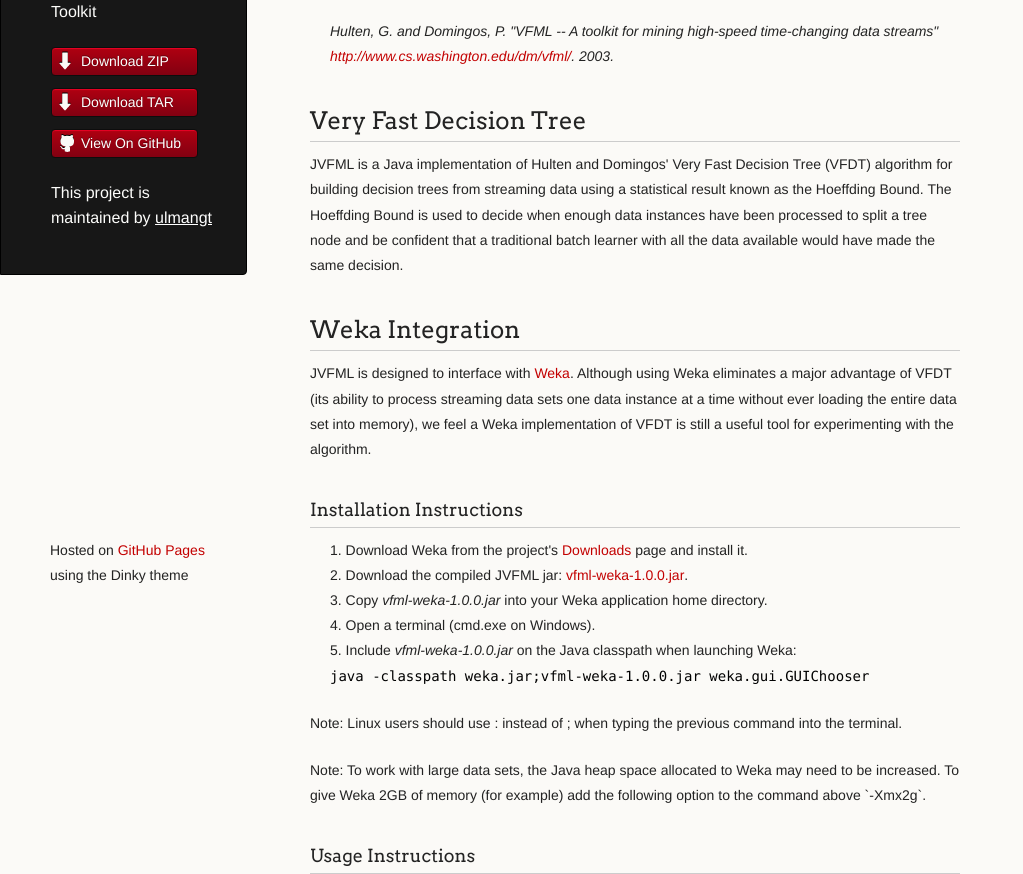
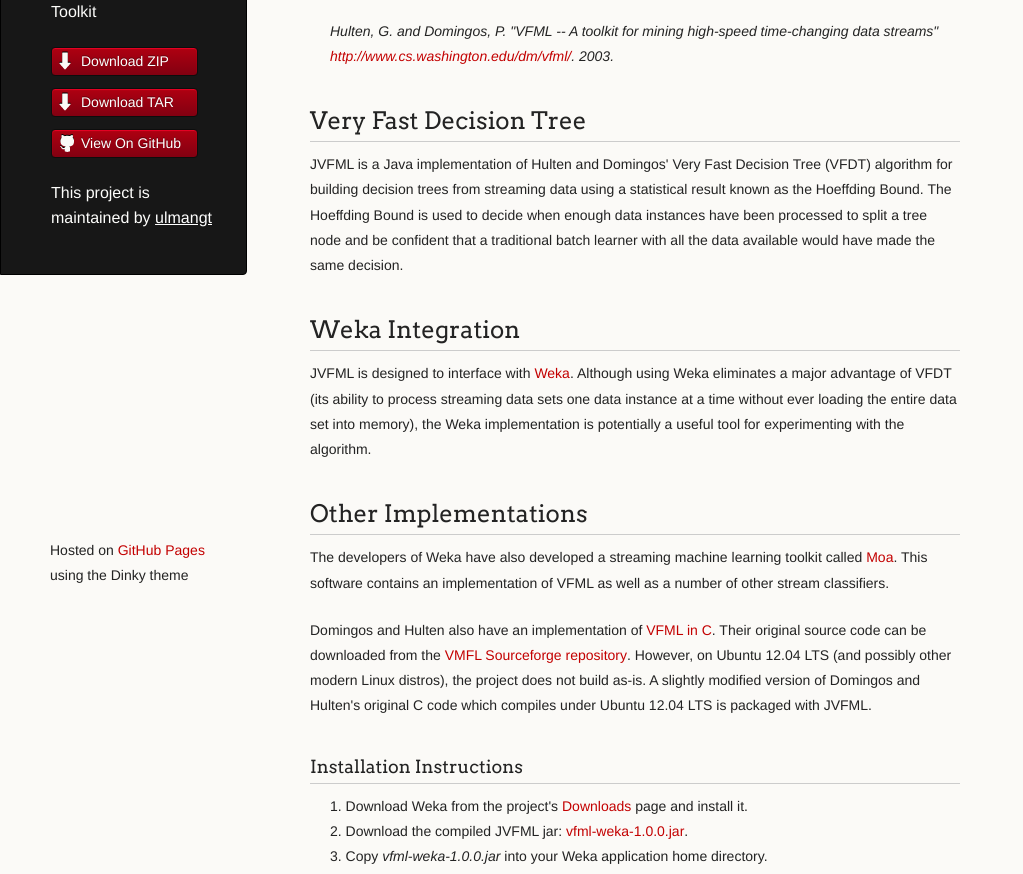
Before and after one commit to ulmangt/vfml, a plain HTML site: page index.html in a window 1280 px wide. Shown: the part 180-1054 px from the top of the page, without its empty margins (0-1023 px from the left). Drawn offline with Linux system fonts and the light colour scheme.

```diff
--- a/index.html
+++ b/index.html
@@ -44,7 +44,13 @@
 
 <h2>Weka Integration</h2>
 
-<p>JVFML is designed to interface with <a href="http://www.cs.waikato.ac.nz/ml/weka/">Weka</a>. Although using Weka eliminates a major advantage of VFDT (its ability to process streaming data sets one data instance at a time without ever loading the entire data set into memory), we feel a Weka implementation of VFDT is still a useful tool for experimenting with the algorithm.</p>
+<p>JVFML is designed to interface with <a href="http://www.cs.waikato.ac.nz/ml/weka/">Weka</a>. Although using Weka eliminates a major advantage of VFDT (its ability to process streaming data sets one data instance at a time without ever loading the entire data set into memory), the Weka implementation is potentially a useful tool for experimenting with the algorithm.</p>
+
+<h2>Other Implementations</h2>
+
+<p>The developers of Weka have also developed a streaming machine learning toolkit called <a href="http://moa.cs.waikato.ac.nz/">Moa</a>. This software contains an implementation of VFML as well as a number of other stream classifiers.</p>
+
+<p>Domingos and Hulten also have an implementation of <a href="http://www.cs.washington.edu/dm/vfml/">VFML in C</a>. Their original source code can be downloaded from the <a href="http://sourceforge.net/projects/vfml/">VMFL Sourceforge repository</a>. However, on Ubuntu 12.04 LTS (and possibly other modern Linux distros), the project does not build as-is. A slightly modified version of Domingos and Hulten's original C code which compiles under Ubuntu 12.04 LTS is packaged with JVFML.</p>
 
 <h3>Installation Instructions</h3>
 
```
Also changed, not shown: params.json (+1 -1 lines).
